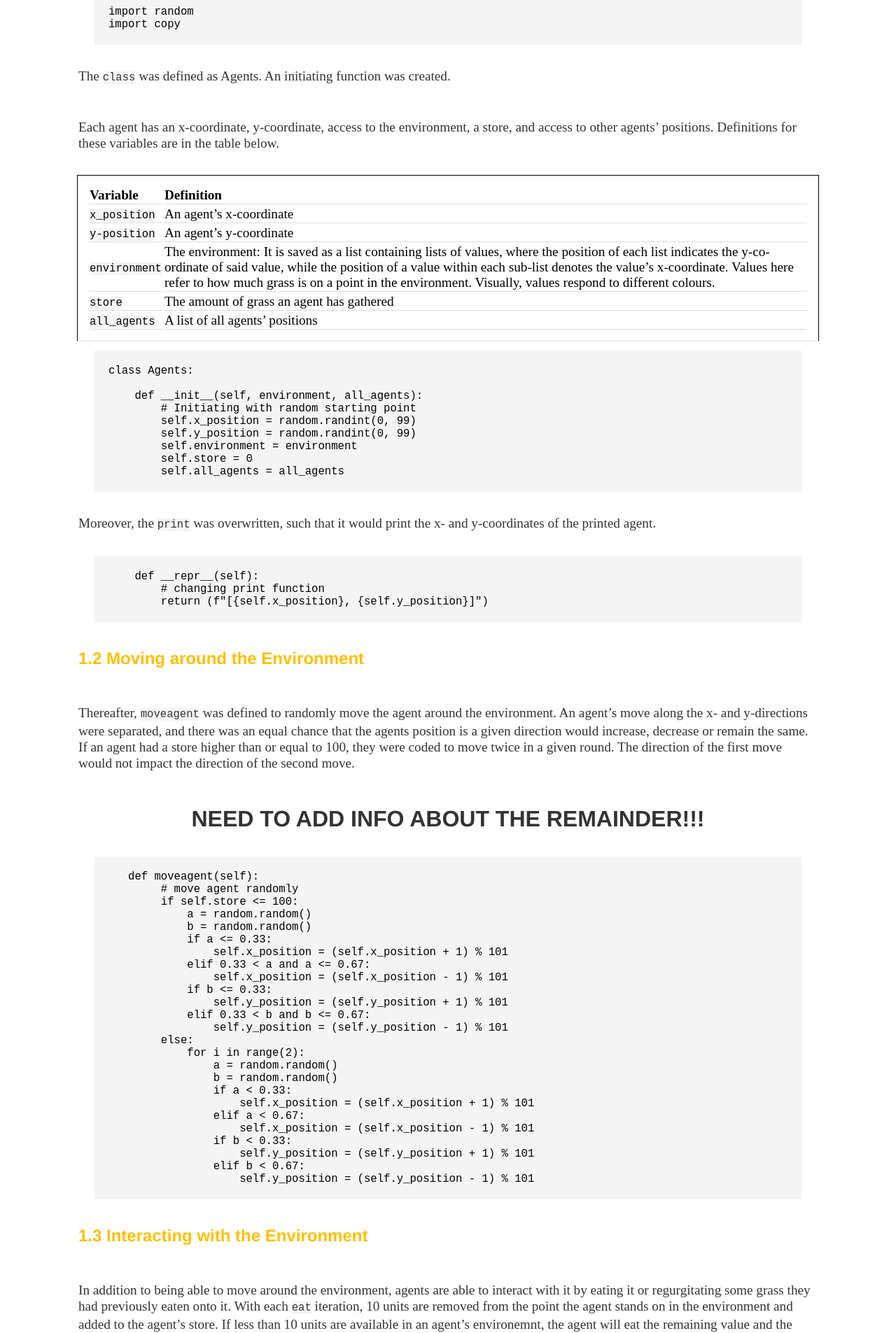
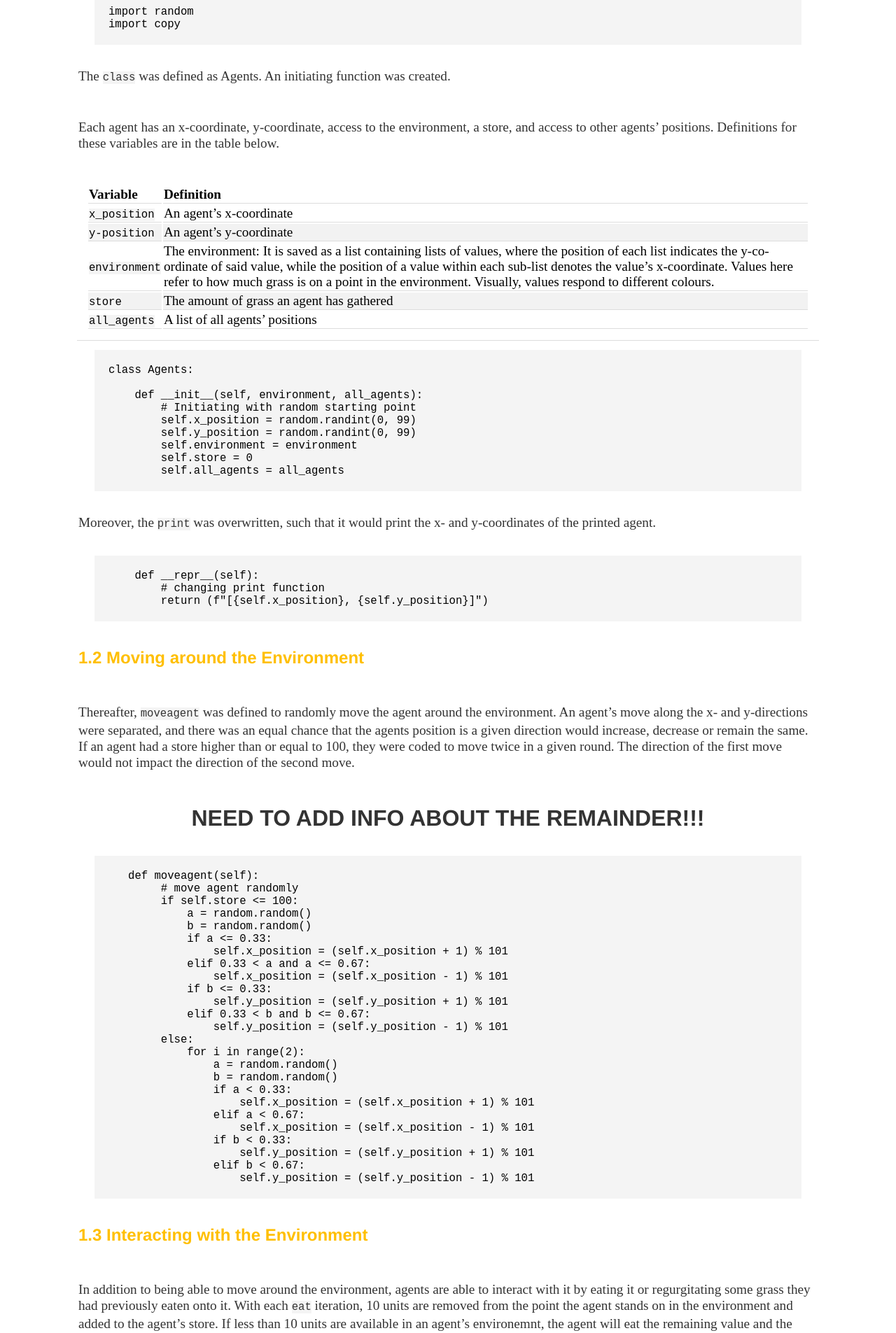
Before and after one commit to lena-kilian/lena-kilian.github.io, a Jekyll site: the page built from abm/index.md, in a window 1280 px wide. Shown: the part 712-2617 px from the top of the page at 70% size. Built offline with Jekyll 4.4.1, drawn with Linux system fonts in a browser that asks for light colours; our own code applies the rules of GitHub Pages for plain Markdown files.

Commit message:
Update main.css

```diff
--- a/css/main.css
+++ b/css/main.css
@@ -148,7 +148,6 @@
     font-size: 1.2em;
     text-align: left;
     padding: 14px;
-    border: 1px solid black
 }
 
 table, th, td {
@@ -156,6 +155,8 @@
     vertical-align: center;
     border-bottom: 1px solid #ddd;
 }
+
+tr:nth-child(even) {background-color: #f2f2f2;}
 
 footer {
     border-top: 1px solid #d5d5d5;
```
